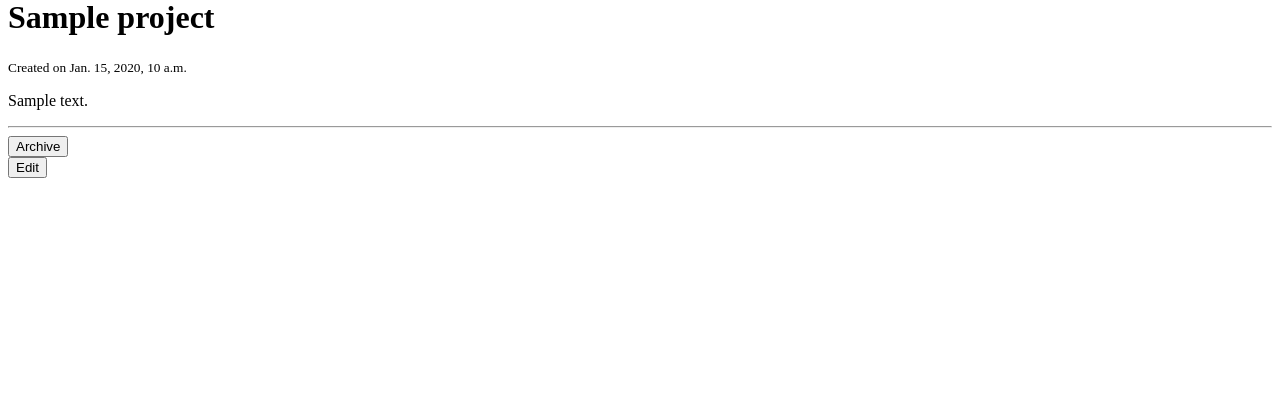
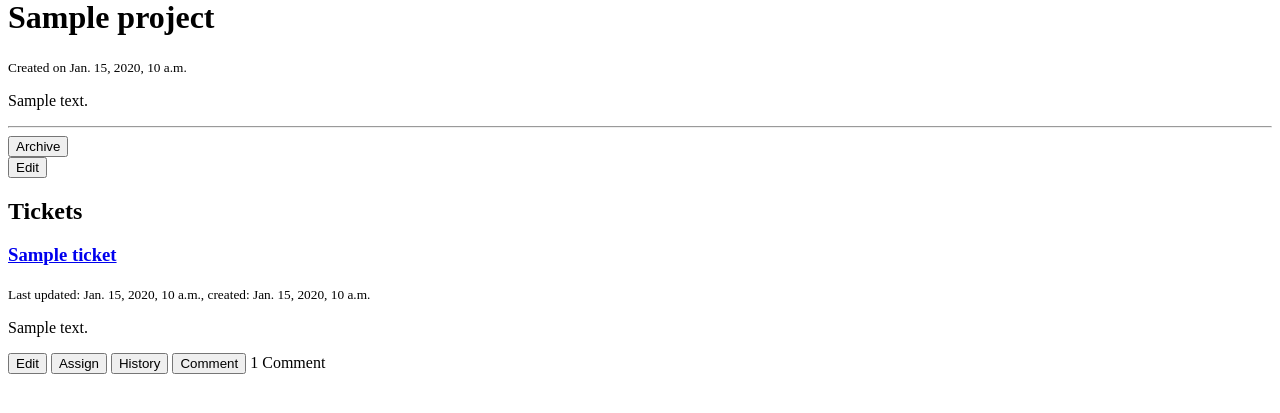
Before and after one commit to vshalt/bugtrakr, a Django app: page /projects/detail/1 in a window 1280 px wide. Shown: the part 244-657 px from the top of the page. Run offline with Django 3.2, Linux system fonts and the light colour scheme; a user stored in the database is signed in; tables that the repository leaves empty hold one stand-in row (values such as "Sample post").

Commit message:
add: comment integration

```diff
--- a/projects/templates/projects/detail.html
+++ b/projects/templates/projects/detail.html
@@ -14,5 +14,23 @@
         <a href="{% url 'projects:edit' id=project.id %}"><button>Edit</button></a>
     {% endif %}
 
+<h2>Tickets</h2>
+{% for ticket in tickets %}
+<div>
+    <a href="{{ ticket.get_absolute_url }}"><h3>{{ ticket.title }}</h3></a>
+    <small>Last updated: {{ ticket.last_modified }}, created: {{ ticket.created }}</small>
+    {{ ticket.description|linebreaks|truncatewords:30 }}
+    <a href="{% url 'tickets:edit' id=ticket.id %}"><button>Edit</button></a>
+    <a href="{% url 'tickets:assign' id=ticket.id %}"><button>Assign</button></a>
+    <a href="{% url 'tickets:history' id=ticket.id %}"><button>History</button></a>
+    <a href="{% url 'comments:create' %}?tid={{ ticket.id }}"><button>Comment</button></a>
+    {{ ticket.comments.count }} Comment{{ ticket.comments.count|pluralize }}
+</div>
+{% if forloop.lastloop %}
+<hr>
+{% endif %}
+{% empty %}
+No tickets yet
+{% endfor %}
 </div>
 {% endblock content %}
--- a/projects/views.py
+++ b/projects/views.py
@@ -8,6 +8,7 @@
 from accounts.models import Profile
 from common.decorators import is_admin_or_manager
 from common.utils import get_user_roles
+from tickets.models import Ticket
 from .forms import ProjectForm, AddUserForm, RemoveUserForm
 from .models import Project, User
 
@@ -39,8 +40,9 @@
     except Project.DoesNotExist:
         raise Http404
     user, roles = get_user_roles(request)
+    tickets = Ticket.objects.filter(project=project)
     return render(request, 'projects/detail.html',
-                  {'project': project, 'roles': roles})
+                  {'project': project, 'roles': roles, 'tickets': tickets})
 
 
 @login_required
--- a/tickets/templates/tickets/list.html
+++ b/tickets/templates/tickets/list.html
@@ -9,6 +9,7 @@
     <a href="{% url 'tickets:edit' id=ticket.id %}"><button>Edit</button></a>
     <a href="{% url 'tickets:assign' id=ticket.id %}"><button>Assign</button></a>
     <a href="{% url 'tickets:history' id=ticket.id %}"><button>History</button></a>
+    <a href="{% url 'comments:create' %}?tid={{ ticket.id }}"><button>Comment</button></a>
 </div>
 {% if forloop.lastloop %}
 <hr>
--- a/tracker/settings.py
+++ b/tracker/settings.py
@@ -40,6 +40,7 @@
     'django.contrib.staticfiles',
     'projects.apps.ProjectsConfig',
     'tickets.apps.TicketsConfig',
+    'comments.apps.CommentsConfig',
 ]
 
 MIDDLEWARE = [
@@ -133,7 +134,8 @@
 ]
 
 PROJECTS_PER_PAGE = 10
+TICKETS_PER_PAGE = 10
 USERS_PER_PAGE = 20
-TICKETS_PER_PAGE = 10
+COMMENTS_PER_PAGE = 20
 EMAIL_BACKEND = 'django.core.mail.backends.console.EmailBackend'
 EMAIL_USER = 'user@email.com'
--- a/tracker/urls.py
+++ b/tracker/urls.py
@@ -23,4 +23,5 @@
     path('accounts/', include('accounts.urls')),
     path('projects/', include('projects.urls', namespace='projects')),
     path('tickets/', include('tickets.urls', namespace='tickets')),
+    path('comments/', include('comments.urls', namespace='comments')),
 ]
```
Also changed, not shown: tickets/templates/tickets/detail.html (+22 -0 lines), tickets/views.py (+6 -1 lines).
